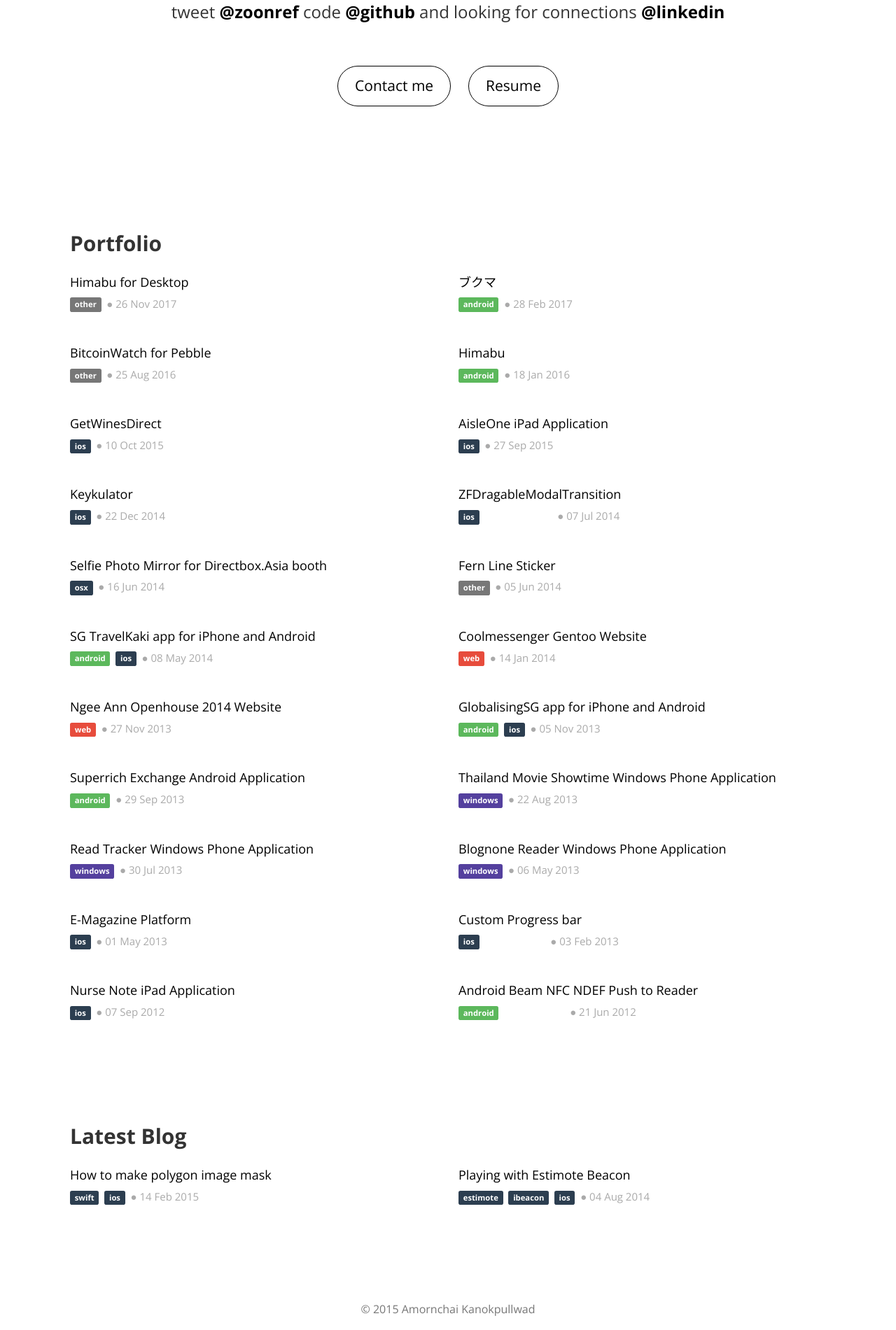
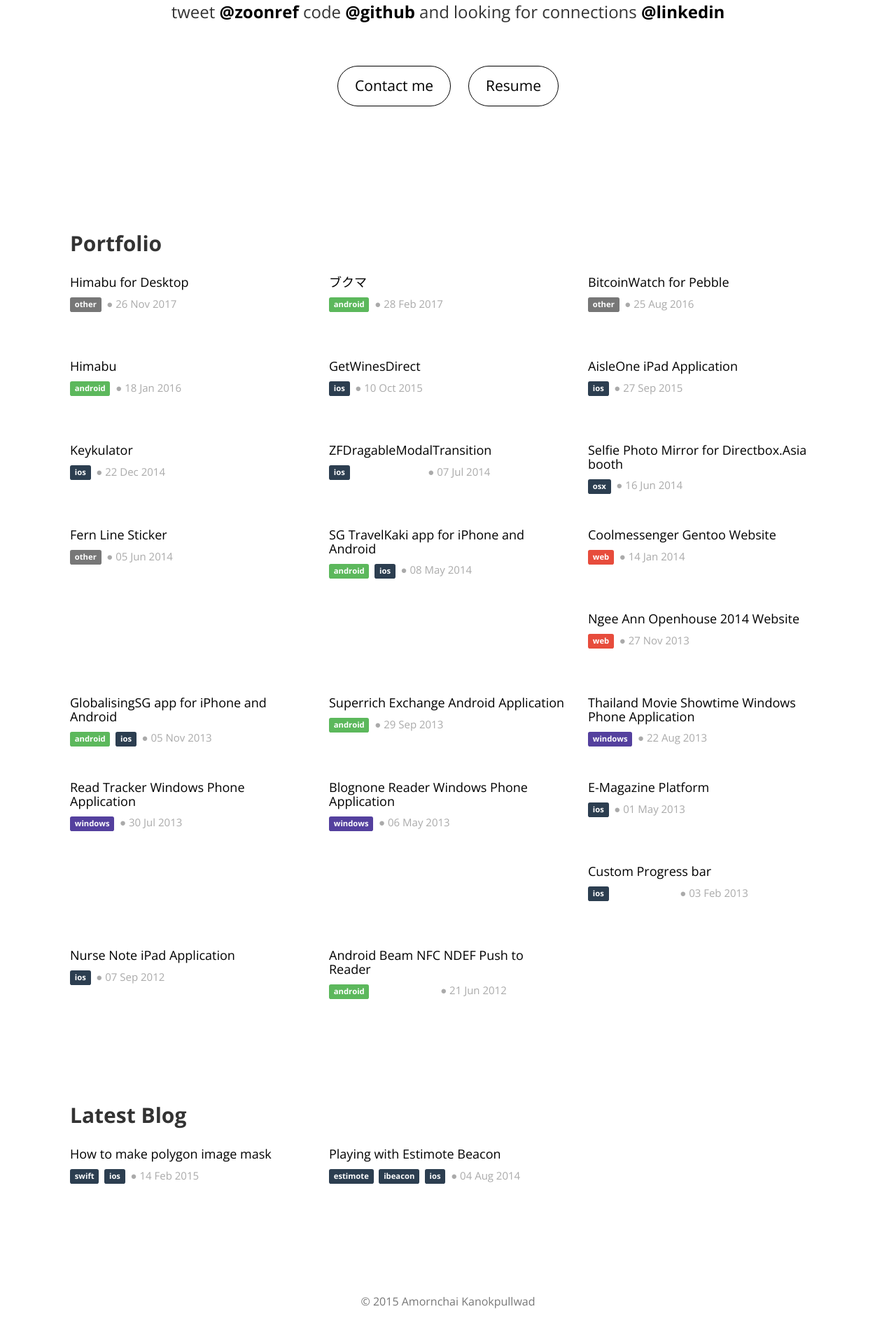
Before and after one commit to zoonooz/zoonooz.github.io, a Jekyll site: the page built from index.html, in a window 1280 px wide. Shown: the part 533-2434 px from the top of the page at 70% size. Built offline with Jekyll 4.4.1, drawn with Linux system fonts in a browser that asks for light colours; nearby versions of some CDN libraries; grey boxes are pictures that could not be loaded.

Commit message:
use 3 columns if large screen

```diff
--- a/css/main.css
+++ b/css/main.css
@@ -145,6 +145,7 @@ img {
 
 .post-link {
   color: black;
+  max-lines: 2;
 }
 
 .post-link:hover {
@@ -210,6 +211,12 @@ pre code {
 
 .card {
   margin-bottom: 30px;
+  min-height: 90px;
+}
+
+.card:hover {
+  background-color: rgba(134, 134, 134, 0.1);
+  border-radius: 5px;
 }
 
 .glyphicon {
--- a/index.html
+++ b/index.html
@@ -34,8 +34,9 @@ title: ZOONREF
         <h2 class="index-h2">Portfolio</h2>
       </div>
       {% for post in site.categories.portfolio %}
-        <div class="col-lg-6 card">
-          <h4><a href="{{ post.url }}" class="post-link">{{ post.title }}</a></h4>
+      <a href="{{ post.url }}">
+        <div class="col-lg-4 col-md-6 card">
+          <h4><p class="post-link">{{ post.title }}</p></h4>
           <p class="subtitle">
             {% for platform in post.platform %}
               {% if platform == "android" %}
@@ -57,6 +58,7 @@ title: ZOONREF
              ●
             {{ post.date | date_to_string }}</p>
         </div>
+      </a>
       {% endfor %}
     </div>
   </div>
@@ -73,8 +75,9 @@ title: ZOONREF
         </div>
 
         {% for post in site.categories.blog limit:2 %}
-          <div class="col-lg-6 card">
-            <h4><a href="{{ post.url }}" class="post-link">{{ post.title }}</a></h4>
+        <a href="{{ post.url }}">
+          <div class="col-lg-4 col-md-6 card">
+            <h4><p class="post-link">{{ post.title }}</p></h4>
             <p class="subtitle">
               {% for tag in post.tag %}
                 <span class="label label-default">{{ tag }}</span>&nbsp;
@@ -82,6 +85,7 @@ title: ZOONREF
                ●
               {{ post.date | date_to_string }}</p>
           </div>
+        </a>
         {% endfor %}
       </div>
     </div>
```
